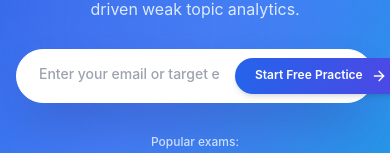
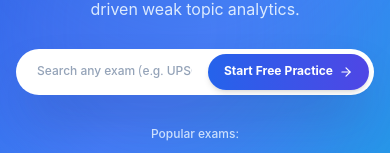
Before and after one commit to White-Devil388/MindPulse, a React (Vite) app in the folder front-end/: page / in a window 390 px wide. Shown: the part 323-476 px from the top of the page. Built offline with nearby package versions, Linux system fonts and the light colour scheme; no server answers.

Commit message:
style(hero): fix search pill input layout, prevent text clipping and add responsive padding

```diff
--- a/front-end/src/components/home/HeroSection.jsx
+++ b/front-end/src/components/home/HeroSection.jsx
@@ -53,21 +53,21 @@ export default function HeroSection() {
           {/* Input + CTA Action Container (matching reference image pill row) */}
           <form
             onSubmit={handleSubmit}
-            className="p-1.5 bg-white rounded-full shadow-2xl shadow-blue-950/30 flex items-center max-w-lg mx-auto lg:mx-0 border border-white"
+            className="p-1 sm:p-1.5 bg-white rounded-full shadow-2xl shadow-blue-950/30 flex items-center max-w-xl mx-auto lg:mx-0 border border-white/80 transition-all hover:shadow-cyan-500/10"
           >
             <input
               type="text"
               value={query}
               onChange={(e) => setQuery(e.target.value)}
               placeholder={t('hero.inputPlaceholder')}
-              className="flex-1 px-4 sm:px-6 py-2.5 sm:py-3 rounded-full text-gray-800 text-sm font-medium focus:outline-none placeholder:text-gray-400 bg-transparent"
+              className="flex-1 min-w-0 px-4 sm:px-6 py-2.5 sm:py-3 rounded-full text-slate-800 text-xs sm:text-sm font-medium focus:outline-none placeholder:text-slate-400 bg-transparent"
             />
             <button
               type="submit"
-              className="flex items-center gap-2 px-5 sm:px-7 py-2.5 sm:py-3 rounded-full bg-gradient-to-r from-blue-600 to-indigo-600 hover:from-blue-700 hover:to-indigo-700 text-white font-semibold text-xs sm:text-sm shadow-md hover:shadow-indigo-500/25 active:scale-95 transition-all whitespace-nowrap"
+              className="flex items-center gap-1.5 sm:gap-2 px-4 sm:px-6 py-2.5 sm:py-3 rounded-full bg-gradient-to-r from-blue-600 to-indigo-600 hover:from-blue-700 hover:to-indigo-700 text-white font-bold text-xs sm:text-sm shadow-md hover:shadow-indigo-500/25 active:scale-95 transition-all whitespace-nowrap shrink-0"
             >
               <span>{t('hero.cta')}</span>
-              <ArrowRight className="w-4 h-4" />
+              <ArrowRight className="w-3.5 h-3.5 sm:w-4 sm:h-4" />
             </button>
           </form>
 
--- a/front-end/src/i18n/en.json
+++ b/front-end/src/i18n/en.json
@@ -12,7 +12,7 @@
     "tagline": "Your 100% Free Preparation Partner",
     "title": "Free Practice for Every Government Exam",
     "subtitle": "Master UPSC, SSC, Banking, Railways, Defence, State PSCs and more with real-time timed mock tests, previous year papers, and AI-driven weak topic analytics.",
-    "inputPlaceholder": "Enter your email or target exam...",
+    "inputPlaceholder": "Search any exam (e.g. UPSC, SSC CGL)...",
     "cta": "Start Free Practice",
     "watchVideo": "Watch Platform Tour",
     "trustedBy": "Students preparing for India's top competitive exams"
--- a/front-end/src/i18n/hi.json
+++ b/front-end/src/i18n/hi.json
@@ -12,7 +12,7 @@
     "tagline": "आपका 100% निःशुल्क तैयारी साथी",
     "title": "हर सरकारी परीक्षा के लिए निःशुल्क अभ्यास",
     "subtitle": "UPSC, SSC, बैंकिंग, रेलवे, रक्षा, और राज्य लोक सेवा आयोगों की तैयारी करें वास्तविक समय के मॉक टेस्ट, पिछले वर्ष के प्रश्नपत्रों और कमजोर विषय विश्लेषण के साथ।",
-    "inputPlaceholder": "अपना ईमेल या लक्षित परीक्षा दर्ज करें...",
+    "inputPlaceholder": "कोई भी परीक्षा खोजें (जैसे UPSC, SSC CGL)...",
     "cta": "निःशुल्क अभ्यास शुरू करें",
     "watchVideo": "प्लेटफ़ॉर्म टूर देखें",
     "trustedBy": "भारत की शीर्ष प्रतियोगी परीक्षाओं की तैयारी कर रहे छात्र"
```
